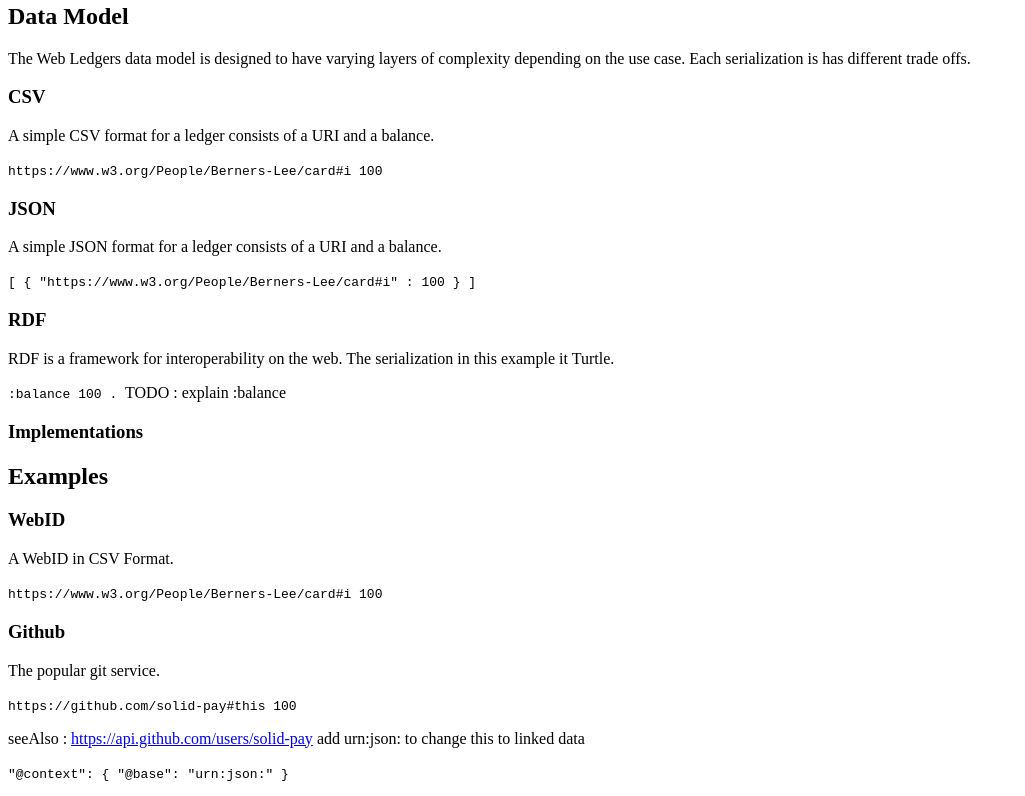
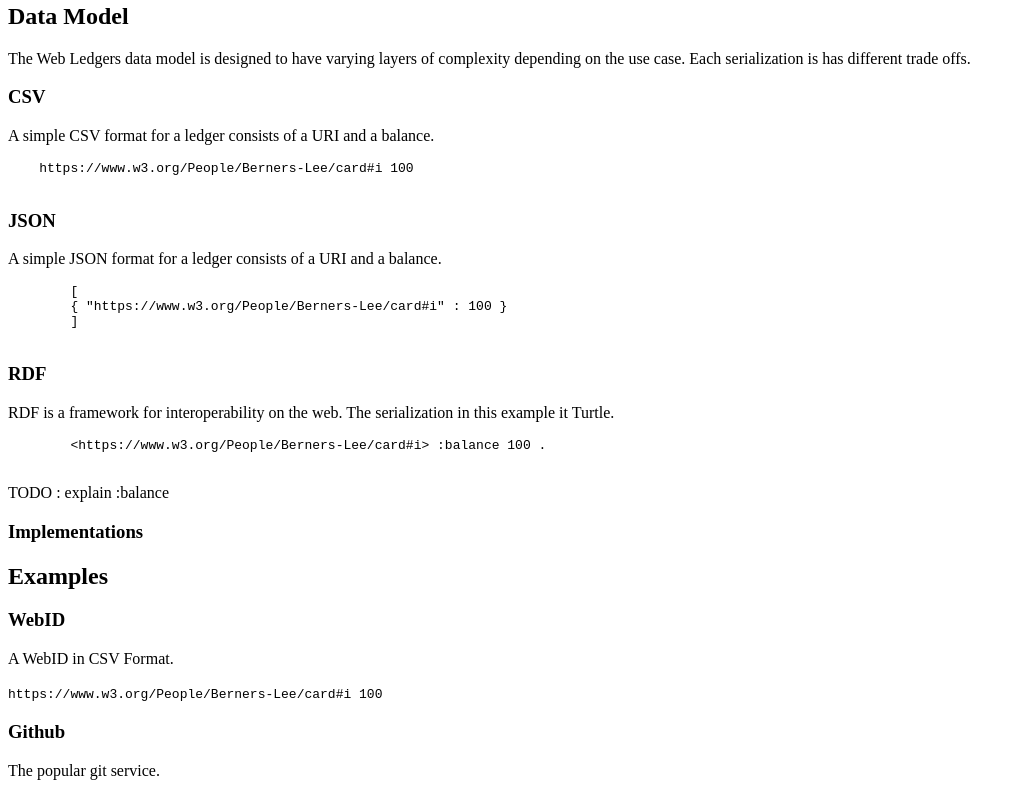
Before and after one commit to solidpayorg/webledgers, a website: page index.html in a window 1280 px wide. Shown: the part 1297-2093 px from the top of the page, without its empty margins (0-1025 px from the left). Drawn offline with Linux system fonts and the light colour scheme.

Commit message:
Add example text

```diff
--- a/index.html
+++ b/index.html
@@ -274,31 +274,31 @@
       A simple CSV format for a ledger consists of a URI and a balance.
     </p>
 
-    <code>
-        https://www.w3.org/People/Berners-Lee/card#i 100
-    </code>
+    <pre <pre class="example highlight" title="Example of CSV based web ledger">
+    https://www.w3.org/People/Berners-Lee/card#i 100
+    </pre>
 
     <h3>JSON</h3>
 
     <p>
       A simple JSON format for a ledger consists of a URI and a balance.
     </p>
-    <code>
+    <pre class="example highlight" title="Exammple of JSON based web ledger">
         [
         { "https://www.w3.org/People/Berners-Lee/card#i" : 100 }
         ]
-    </code>
+    </pre>
 
     <h3>RDF</h3>
 
     <p>
       RDF is a framework for interoperability on the web. The serialization in this example it Turtle.
     </p>
-    <code>
-         <https://www.w3.org/People/Berners-Lee/card#i> :balance 100 .
-    </code>
+    <pre class="example highlight" title="Example of Turtle based web ledger">
+        &lt;https://www.w3.org/People/Berners-Lee/card#i> :balance 100 .
+    </pre>
 
-    TODO : explain :balance
+    <p>TODO : explain :balance</p>
 
 
   </section>
```
